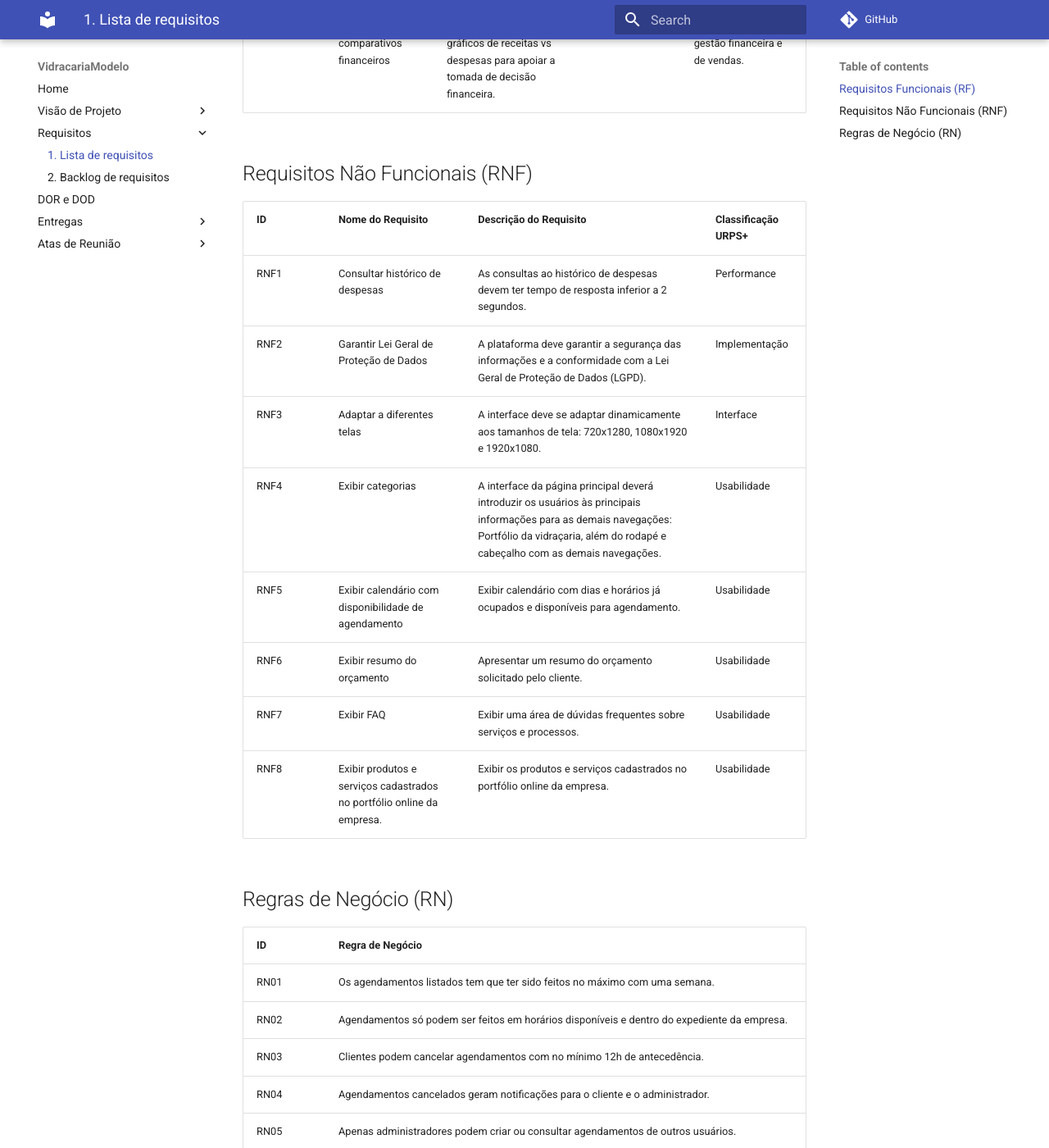
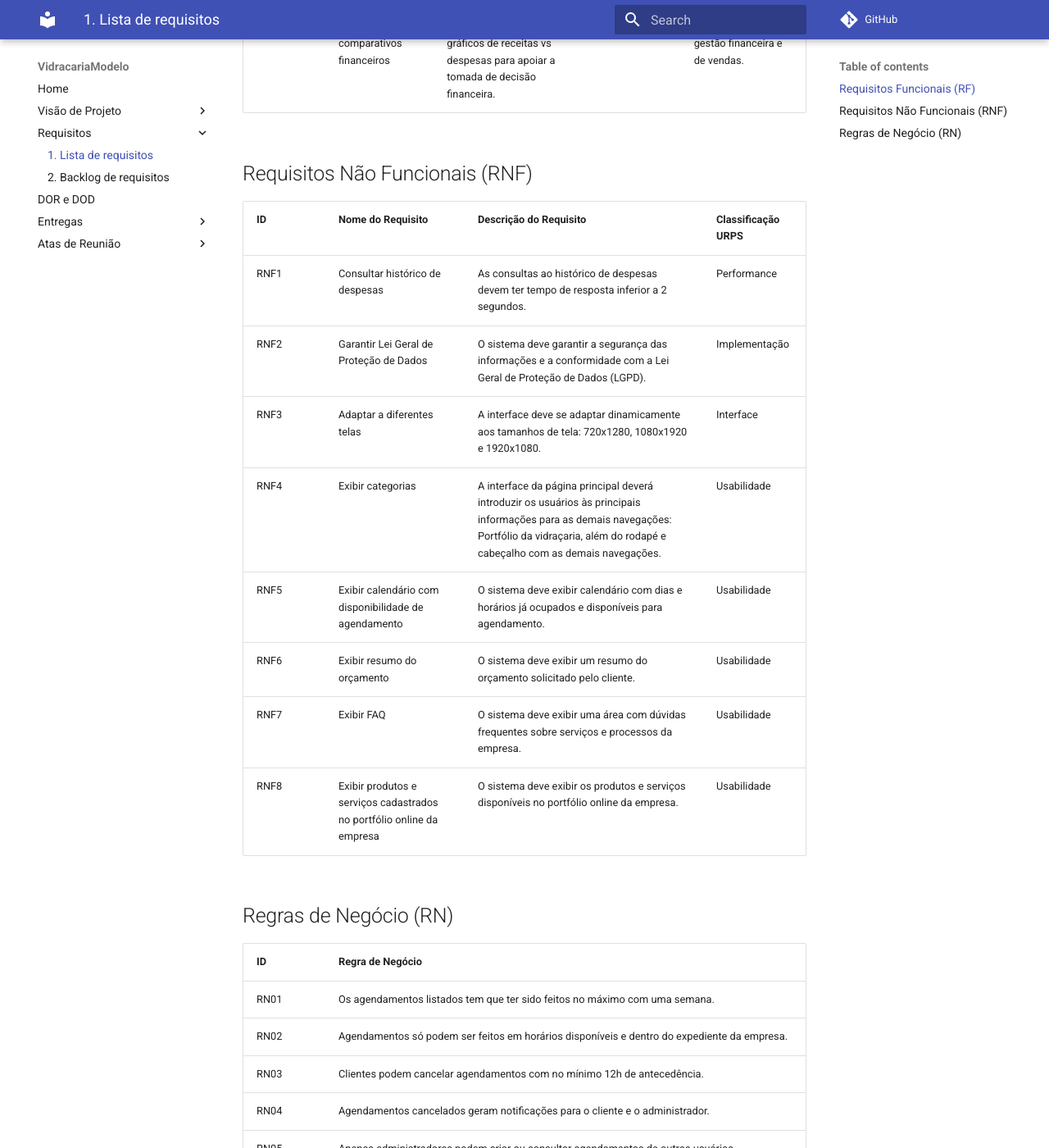
Before and after one commit to mdsreq-fga-unb/2025.1-T01-VidracariaModelo, an MkDocs documentation site: the page built from docs/docs/requisitos/requisitos.md, in a window 1280 px wide and 1400 px high, scrolled down 3923 px. Shown: the whole window at 82% size. Built offline with MkDocs 1.6.1 and Material for MkDocs 9.7.7, drawn with Linux system fonts in a browser that asks for light colours; comment, search, counter and statistics services are not loaded.

Commit message:
Alteracao nos Requisitos e Backlog

```diff
--- a/docs/docs/requisitos/requisitos.md
+++ b/docs/docs/requisitos/requisitos.md
@@ -34,16 +34,17 @@
 |**RF31**|Gerar gráficos comparativos financeiros|O sistema deve gerar gráficos de receitas vs despesas para apoiar a tomada de decisão financeira.|**RN17, RN14**|Objetivo 4: Aprimorar gestão financeira e de vendas.|
 
 ## Requisitos Não Funcionais (RNF)
-| ID    | Nome do Requisito                                          | Descrição do Requisito                                                                                                                                          | Classificação URPS+  |
-|-------|------------------------------------------------------------|----------------------------------------------------------------------------------------------------------------------------------------------------------------|-----------------------|
-| RNF1  | Consultar histórico de despesas                            | As consultas ao histórico de despesas devem ter tempo de resposta inferior a 2 segundos.                                                                       | Performance           |
-| RNF2  | Garantir Lei Geral de Proteção de Dados                    | A plataforma deve garantir a segurança das informações e a conformidade com a Lei Geral de Proteção de Dados (LGPD).                                          | Implementação         |
-| RNF3  | Adaptar a diferentes telas                                 | A interface deve se adaptar dinamicamente aos tamanhos de tela: 720x1280, 1080x1920 e 1920x1080.                                                               | Interface             |
-| RNF4  | Exibir categorias                                           | A interface da página principal deverá introduzir os usuários às principais informações para as demais navegações: Portfólio da vidraçaria, além do rodapé e cabeçalho com as demais navegações. | Usabilidade           |
-| RNF5  | Exibir calendário com disponibilidade de agendamento       | Exibir calendário com dias e horários já ocupados e disponíveis para agendamento.                                                                              | Usabilidade           |
-| RNF6  | Exibir resumo do orçamento                                 | Apresentar um resumo do orçamento solicitado pelo cliente.                                                                                                     | Usabilidade           |
-| RNF7  | Exibir FAQ                                                 | Exibir uma área de dúvidas frequentes sobre serviços e processos.                                                                                              | Usabilidade           |
-| RNF8  | Exibir produtos e serviços cadastrados no portfólio online da empresa. | Exibir os produtos e serviços cadastrados no portfólio online da empresa.                                                                      | Usabilidade           |
+| ID    | Nome do Requisito                                              | Descrição do Requisito                                                                                                        | Classificação URPS |
+|-------|----------------------------------------------------------------|-------------------------------------------------------------------------------------------------------------------------------|--------------------|
+| RNF1  | Consultar histórico de despesas                                | As consultas ao histórico de despesas devem ter tempo de resposta inferior a 2 segundos.                                      | Performance        |
+| RNF2  | Garantir Lei Geral de Proteção de Dados                        | O sistema deve garantir a segurança das informações e a conformidade com a Lei Geral de Proteção de Dados (LGPD).            | Implementação      |
+| RNF3  | Adaptar a diferentes telas                                     | A interface deve se adaptar dinamicamente aos tamanhos de tela: 720x1280, 1080x1920 e 1920x1080.                              | Interface          |
+| RNF4  | Exibir categorias                                              | A interface da página principal deverá introduzir os usuários às principais informações para as demais navegações: Portfólio da vidraçaria, além do rodapé e cabeçalho com as demais navegações. | Usabilidade        |
+| RNF5  | Exibir calendário com disponibilidade de agendamento          | O sistema deve exibir calendário com dias e horários já ocupados e disponíveis para agendamento.                             | Usabilidade        |
+| RNF6  | Exibir resumo do orçamento                                     | O sistema deve exibir um resumo do orçamento solicitado pelo cliente.                                                    | Usabilidade        |
+| RNF7  | Exibir FAQ                                                     | O sistema deve exibir uma área com dúvidas frequentes sobre serviços e processos da empresa.                             | Usabilidade        |
+| RNF8  | Exibir produtos e serviços cadastrados no portfólio online da empresa | O sistema deve exibir os produtos e serviços disponíveis no portfólio online da empresa.                                 | Usabilidade        |
+
 
 ## Regras de Negócio (RN)
 | ID | Regra de Negócio |
```
Also changed, not shown: docs/docs/Backlog/baclog.md (+4 -4 lines).
